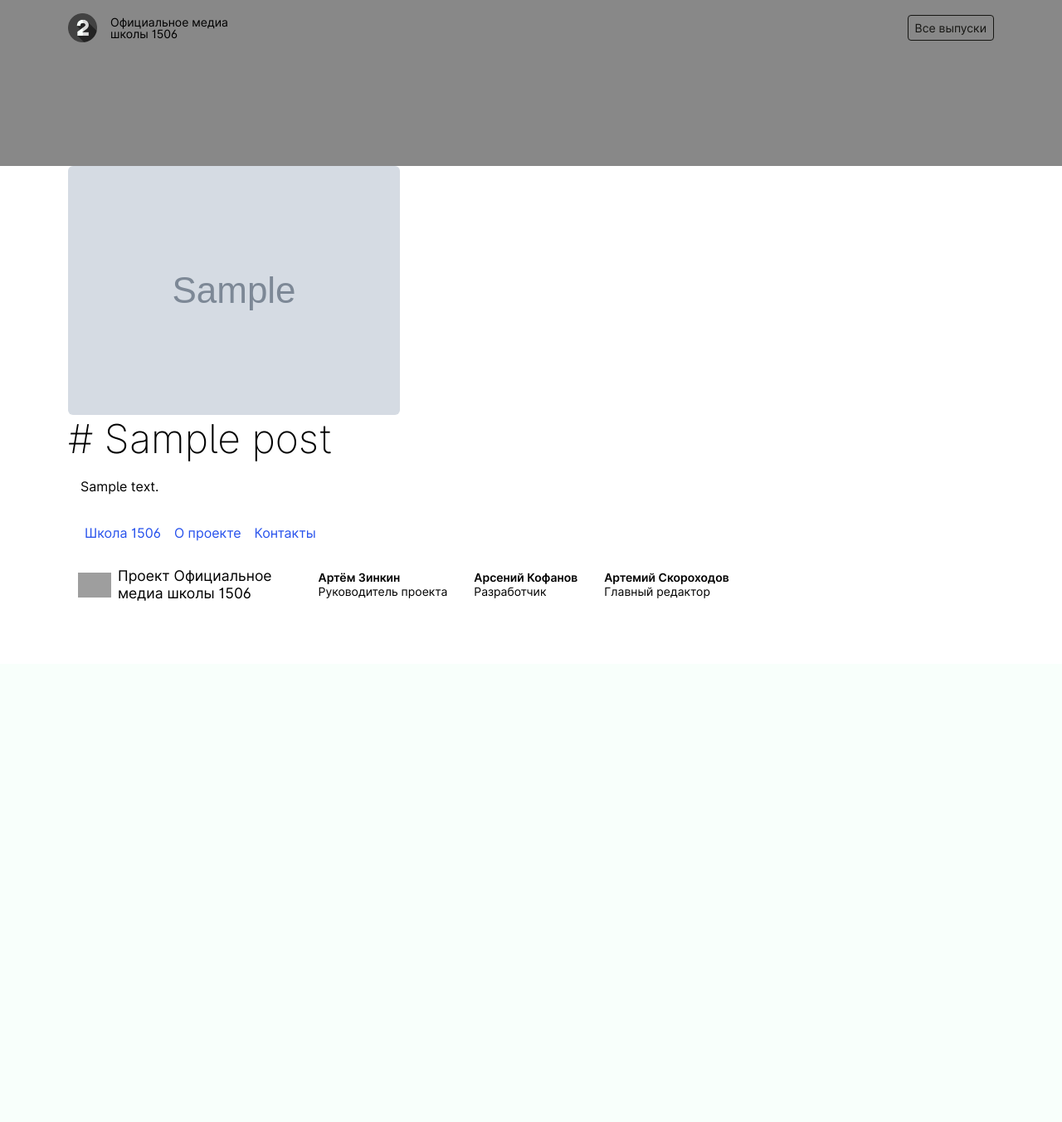
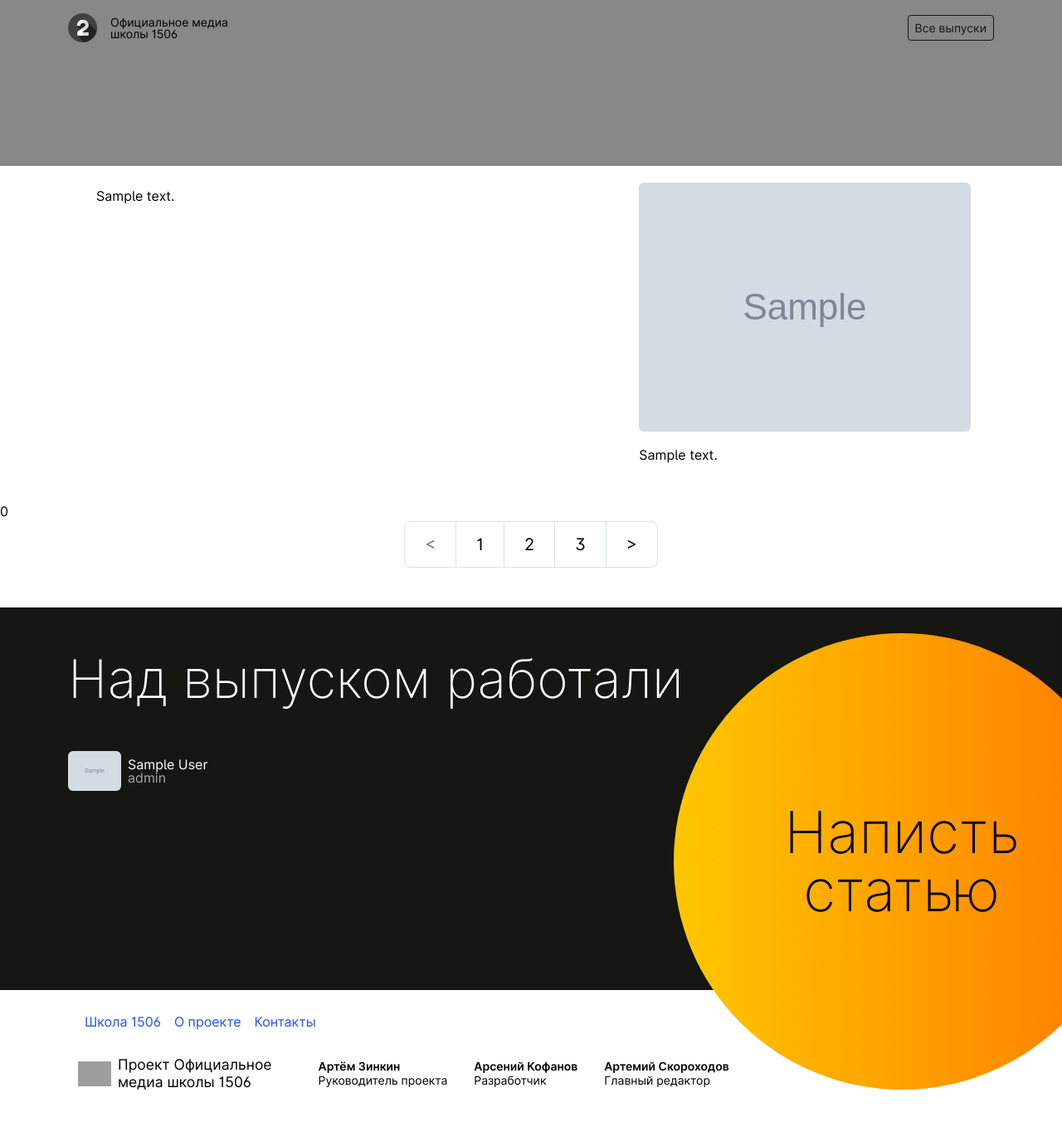
Before and after one commit to Rimuwu/School-wall-newspaper, a Django app: a page that uses main/templates/main/post.html in a window 1280 px wide. Shown: the whole page at 83% size. Before the commit the page ends 724 px from the top, so only its background shows below. Run offline with Django 4.2, Linux system fonts and the light colour scheme; tables that the repository leaves empty hold one stand-in row (values such as "Sample post"); grey boxes marked "Sample" are stand-in pictures; some libraries are stand-ins or nearby versions; grey boxes are pictures that could not be loaded.

Commit message:
Переделано оформление, получение данных происходит через функции

```diff
--- a/main/templates/main/post.html
+++ b/main/templates/main/post.html
@@ -27,23 +27,75 @@
             </div>
         </nav>
     </div>
-    <div class="container-lg post-bg ">
-        <div class="">
-            <img src="{{ post.image.url }}" alt="..." class="img-fluid rounded">
-            <h3 class="display-5 mb-3 fw-light "># {{ post.title }}</h3>
-            <div class="post-content">
-                {{ post.content | editorjs }}
+    <div class="container-xl mb-4">
+        <div class="row p-1 justify-content-center">
+            <main class="col order-lg-last pt-3 justify-content-center">
+                <div class="card justify-content-center">
+                    <div class="px-4">
+                        <img src="{{ post.image.url }}" alt="..." class="rounded img-fluid">
+                    </div>
+                    <div class="card-body px-4">
+                        {{ post.short_description }}
+                    </div>
+                </div>
+            </main>
+            <article class="col-lg-7 post-bg">
+                <div class="card post-content">
+                    <div class="post-content">
+                        {{ post.content | editorjs }}
+                    </div>
+                </div>
+            </article>
+        </div>
+    </div>
+    <nav>
+        {{ release.get_pagination.position }}
+        <ul class="pagination justify-content-center pagination-lg mb-5">
+          <li class="page-item disabled">
+            <a class="page-link" href="#" tabindex="-1"><</a>
+          </li>
+          <li class="page-item"><a class="page-link" href="#">1</a></li>
+          <li class="page-item"><a class="page-link" href="#">2</a></li>
+          <li class="page-item"><a class="page-link" href="#">3</a></li>
+          <li class="page-item"><a class="page-link" href="#">></a></li>
+        </ul>
+    </nav>
+    <section class="bg-dark py-5 position-relative authors-wrapper">
+        <div class="container-xl">
+            <h3 class="display-3 text-white mb-5 fw-light">Над выпуском работали</h3>
+            <div class="row wrapper-min">
+                <div class="col-md-6 ">
+                    <div class="row">
+                        {% for member in release.get_release_members %}
+                            <div class="col d-flex align-items-center author-item">
+                                <div class="flex-shrink-0">
+                                    <img src="{{ member.user_link.image.url }}" alt="..." class="author-img rounded">
+                                </div>
+                                <div class="flex-grow-1 ms-2">
+                                    <span class="author-name">{{ member.user_link.name }}</span>
+                                    {% if member.role %}
+                                        <span class="author-post">{{ member.role }}</span>
+                                    {% endif %}
+                                </div>
+                            </div>
+                        {% endfor %}
+                    </div>
+                </div>
+                <div class="new-post-wrapper">
+                    <a href="" class="btn-new-post">
+                        <span class="btn-new-post-text">Написть</span>
+                        <span class="btn-new-post-text">статью</span>
+                    </a>
+                </div>
             </div>
         </div>
-    </div>
-
-
+    </section>
     <footer class="container-xl footer-info pb-4">
         <nav class="navbar navbar-expand-md">
             <div class="container-fluid">
                 <div class="navbar-nav">
-                    <a class="nav-link blue" href="#">Школа 1506</a>
-                    <a class="nav-link blue" href="#">О проекте</a>
+                    <a class="nav-link blue" href="https://gym1506.mskobr.ru/" >Школа 1506</a>
+                    <a class="nav-link blue" href="https://github.com/Rimuwu/School-wall-newspaper">О проекте</a>
                     <a class="nav-link blue" href="#">Контакты</a>
                 </div>
             </div>
```
Also changed, not shown: main/templates/main/release.html (+17 -15 lines).
